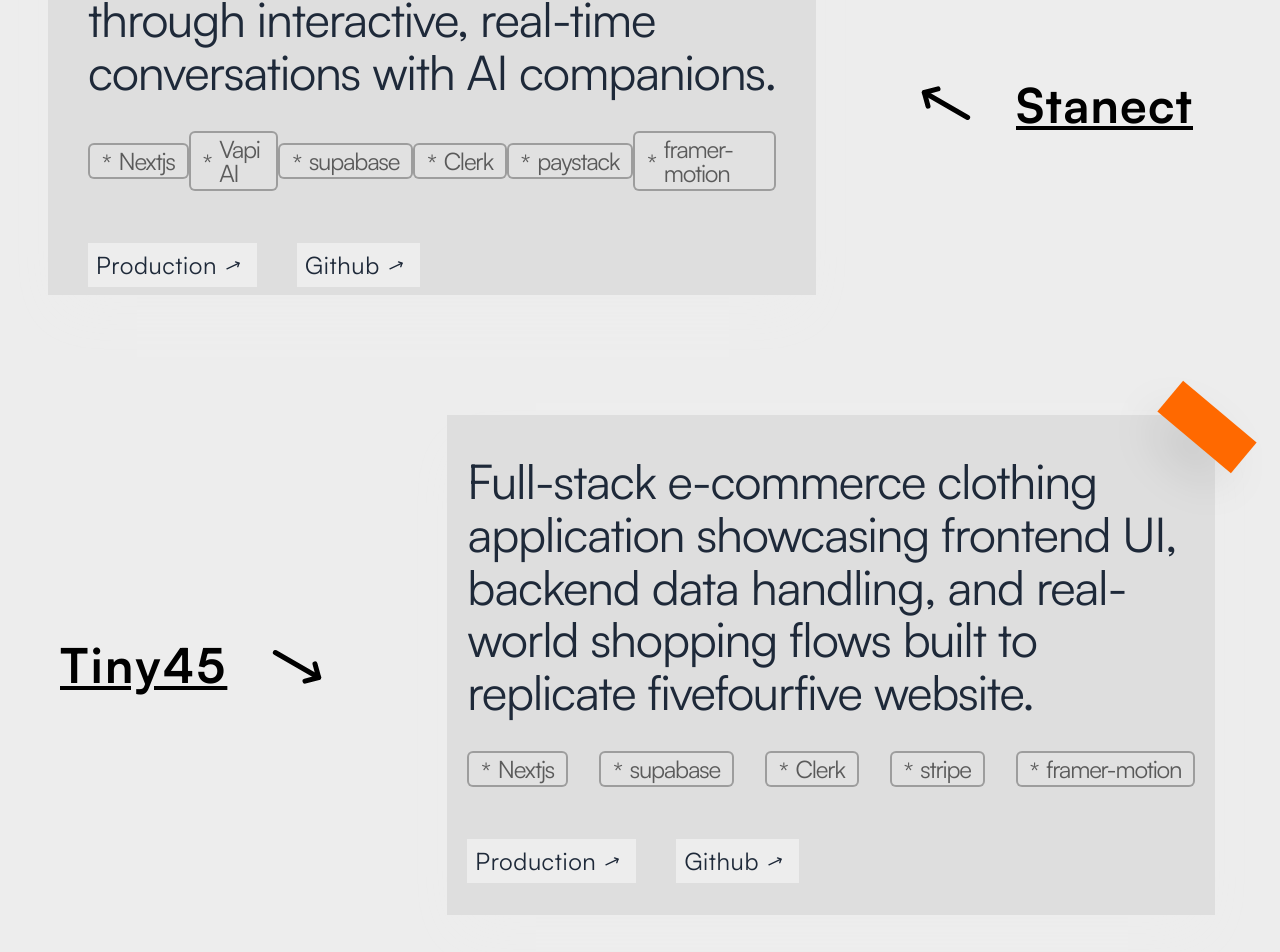
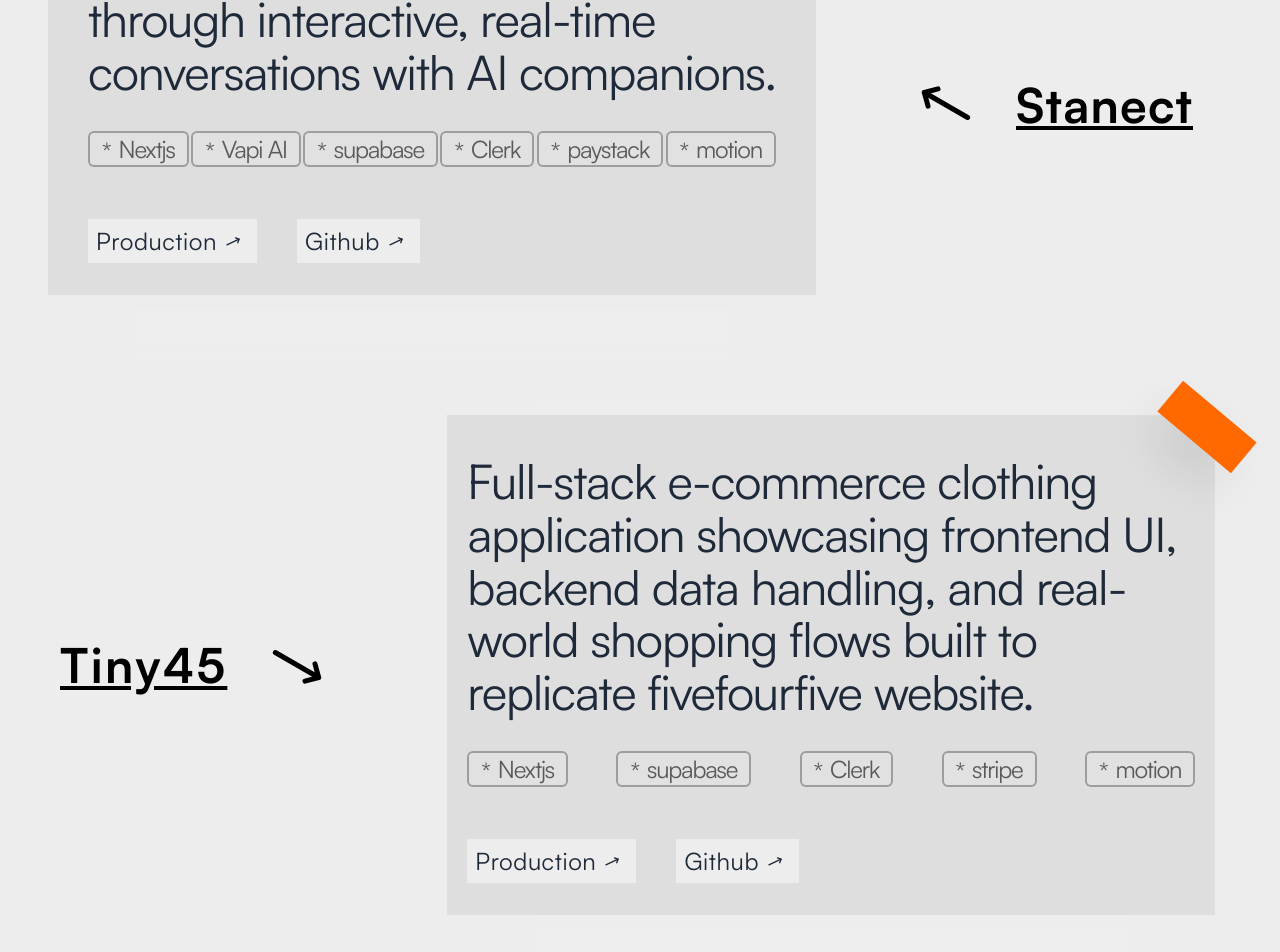
Before and after one commit to KAPrince99/Portfolio, a Next.js app: page / in a window 1280 px wide. Shown: the part 1477-2429 px from the top of the page. Built offline with nearby package versions, Linux system fonts and the light colour scheme.

Commit message:
Update Projects.tsx

```diff
--- a/components/ui/Projects.tsx
+++ b/components/ui/Projects.tsx
@@ -65,7 +65,7 @@
               "supabase",
               "Clerk",
               "paystack",
-              "framer-motion",
+              "motion",
             ].map((stack, i) => (
               <div
                 key={i}
@@ -185,7 +185,7 @@
             replicate fivefourfive website.
           </motion.p>
           <div className="hidden xl:flex items-center justify-between my-8">
-            {["Nextjs", "supabase", "Clerk", "stripe", "framer-motion"].map(
+            {["Nextjs", "supabase", "Clerk", "stripe", "motion"].map(
               (stack, i) => (
                 <div
                   key={i}
```
